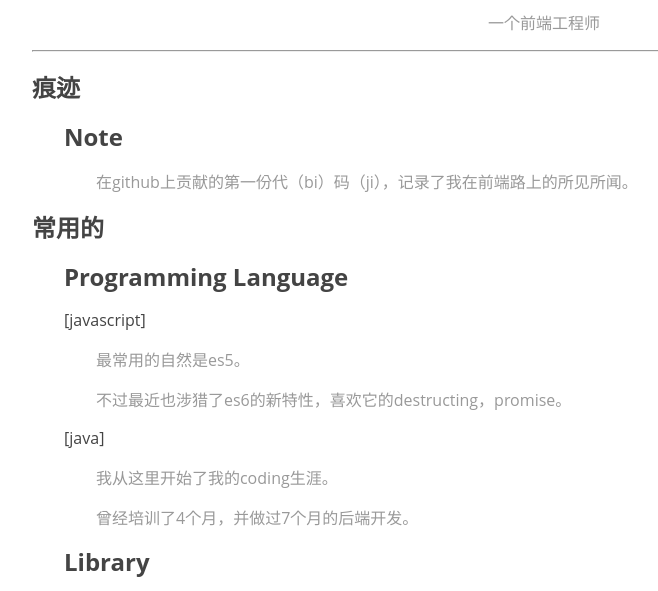
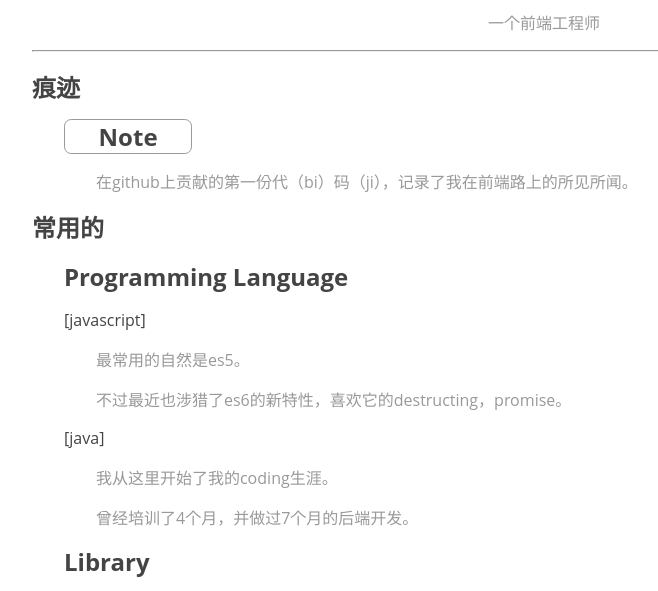
Before and after one commit to butsalt/butsalt.github.io, a plain HTML site: page index.html in a window 1280 px wide. Shown: the part 167-758 px from the top of the page, without its empty margins (96-754 px from the left). Drawn offline with Linux system fonts and the light colour scheme; a web font is replaced by a local one.

Commit message:
add button base style

```diff
--- a/index.html
+++ b/index.html
@@ -21,7 +21,7 @@
 <hr/>
 <h1>痕迹</h1>
 <article>
-	<h1><a target="_blank" href="https://github.com/butsalt/learn">Note</a></h1>
+	<h1><a class="button" target="_blank" href="https://github.com/butsalt/learn">Note</a></h1>
 	<p>在github上贡献的第一份代（bi）码（ji），记录了我在前端路上的所见所闻。</p>
 </article>
 <h1>常用的</h1>
--- a/styles/global.css
+++ b/styles/global.css
@@ -1,6 +1,12 @@
 a{
 	text-decoration: none;
 	color: inherit;
+}
+
+.button{
+	border: 1px #999 solid;
+	padding: 0 1.4em;
+	border-radius: 0.3em 0.3em;
 }
 
 html{
```
